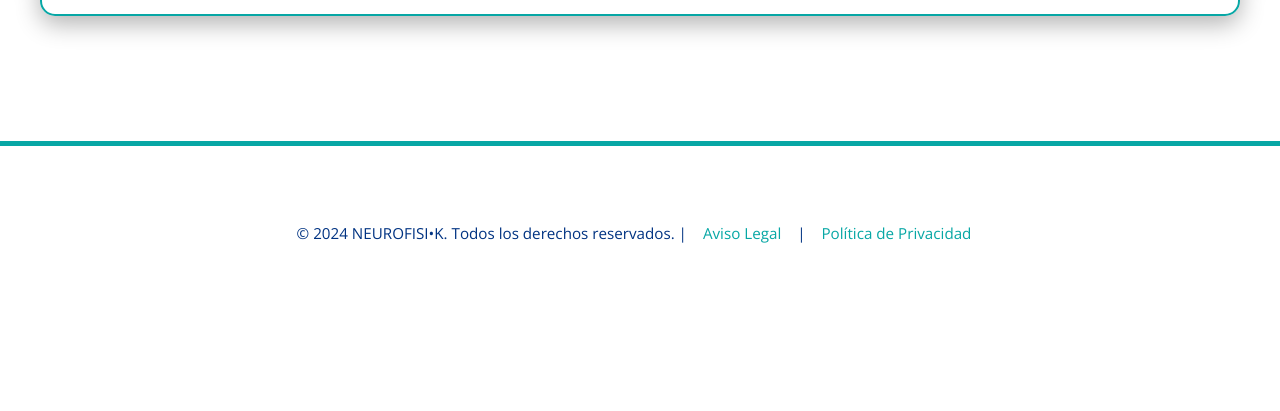
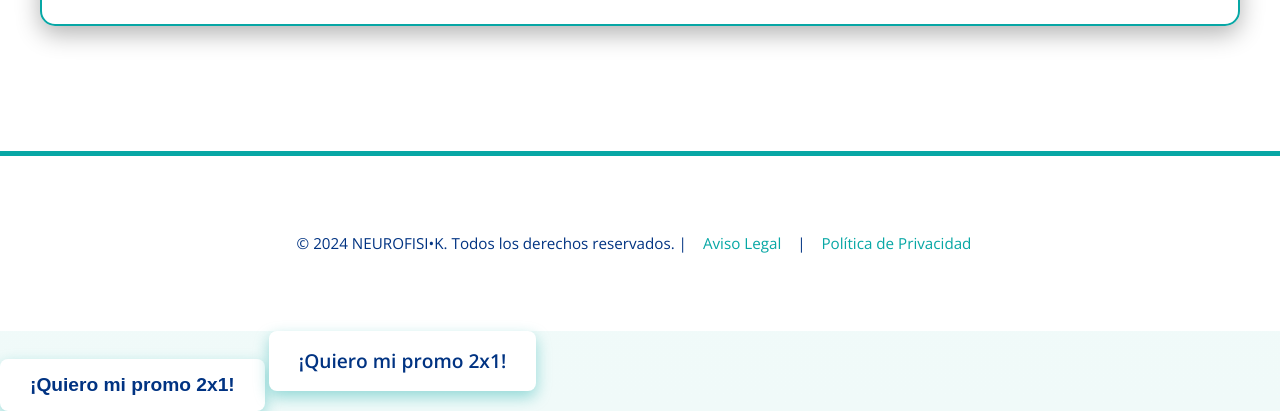
Before and after one commit to NEUROFISIK/neurofisik-landing-page, a plain HTML site: page index.html in a window 1280 px wide. Shown: the part 7101-7512 px from the top of the page. Before the commit the page ends 7422 px from the top, so only its background shows below. Drawn offline with nearby package versions, Linux system fonts and the light colour scheme.

Commit message:
VERSION FINAL - LISTA PARA SUBIR

```diff
--- a/index.html
+++ b/index.html
@@ -372,4 +372,14 @@
         </div>
     </div>
 </body>
-</html>
+</html><!-- Reemplaza el botón actual: -->
+<button id="open-offer-modal-btn" class="btn btn-primary offer-cta">
+    ¡Quiero mi promo 2x1!
+</button>
+
+<!-- Por este nuevo botón/enlace: -->
+<a href="https://wa.me/59160714251?text=%F0%9F%91%8B%20%C2%A1Hola%2C%20NEUROFISI%E2%80%A2K!%20Vi%20su%20Landing%20Page%20y%20estoy%20interesado%2Fa%20en%3A%0A%0A1%EF%B8%8F%E2%83%A3%20Agendar%20una%20cita.%0A2%EF%B8%8F%E2%83%A3%20Consultar%20sobre%20un%20tratamiento%20espec%C3%ADfico.%0A%0AMi%20nombre%20es%20%5BAQU%C3%8D%20VA%20EL%20NOMBRE%20DEL%20PACIENTE%5D.%20%C2%BFMe%20pueden%20ayudar%3F%20%C2%A1Gracias!"
+   target="_blank"
+   class="btn btn-primary offer-cta">
+    ¡Quiero mi promo 2x1!
+</a>
```
